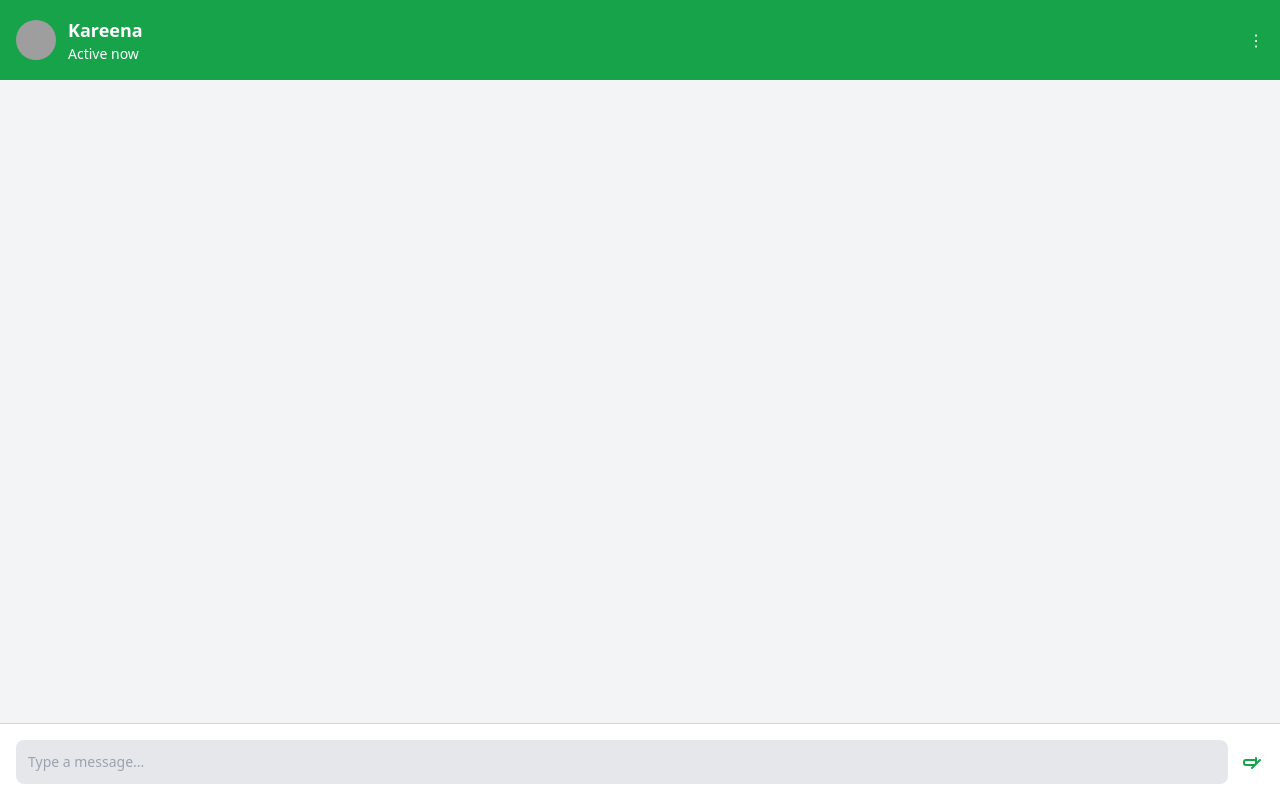
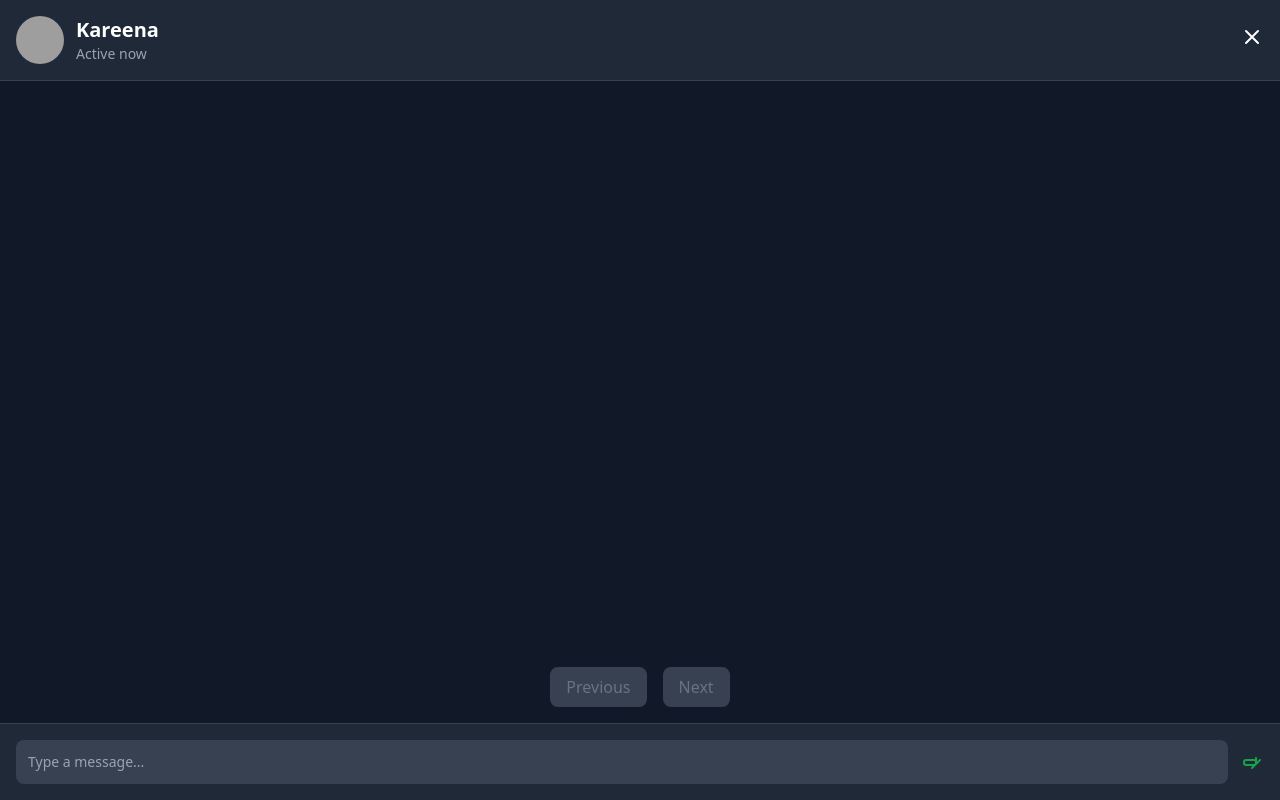
Before and after one commit to bogusdeck/whatsapp_chat_exporter, a FastAPI app: page /chat in a window 1280 px wide. Run offline with FastAPI, Linux system fonts and the light colour scheme; data that the repository does not hold is empty; parts of the project's set-up code (start-up, migrations or seed data) failed here and were passed over; some libraries are stand-ins or nearby versions; grey boxes are pictures that could not be loaded.

Commit message:
works 50 percent

```diff
--- a/api/index.py
+++ b/api/index.py
@@ -1,17 +1,14 @@
-# api/index.py
 import os
 import hashlib
 from fastapi import FastAPI, File, UploadFile, Request, HTTPException, BackgroundTasks
-from fastapi.responses import HTMLResponse, JSONResponse, RedirectResponse
+from fastapi.responses import HTMLResponse, RedirectResponse
 from fastapi.templating import Jinja2Templates
 from fastapi.staticfiles import StaticFiles
 from pathlib import Path
 import zipfile
 import datetime
 import shutil
-from typing import Dict, List, Tuple
-import asyncio
-from dataclasses import dataclass
+from typing import List, Dict, Tuple
 from firebase_admin import credentials, firestore, storage, initialize_app
 import logging
 from dotenv import load_dotenv
@@ -21,14 +18,6 @@ load_dotenv()
 
 logging.basicConfig(level=logging.INFO)
 logger = logging.getLogger(__name__)
-
-@dataclass
-class ChatMessage:
-    timestamp: datetime.datetime
-    sender: str
-    message: str
-    media: List[str] = None
-    media_urls: List[str] = None
 
 class FirebaseClient:
     def __init__(self):
@@ -52,15 +41,11 @@ class ChatProcessor:
         self.upload_folder = Path("chat_uploads")
         self.upload_folder.mkdir(exist_ok=True)
 
-    async def process_chat_file(self, file: UploadFile) -> Tuple[List[ChatMessage], int]:
+    async def process_chat_file(self, file: UploadFile) -> Tuple[List[Dict], int]:
         """Process uploaded chat ZIP file and return parsed messages."""
         chat_zip = self.upload_folder / file.filename
-
         try:
-            # Save and extract ZIP
             await self._save_and_extract_zip(file, chat_zip)
-
-            # Process chat contents
             extracted_folder = chat_zip.with_suffix('')
             chat_file = next(extracted_folder.glob("*.txt"), None)
 
@@ -68,11 +53,9 @@ class ChatProcessor:
                 raise HTTPException(status_code=400, detail="No chat file found in ZIP")
 
             messages, count = await self._parse_and_process_messages(chat_file, extracted_folder)
-
             return messages, count
 
         finally:
-            # Cleanup
             self._cleanup_files(chat_zip)
 
     async def _save_and_extract_zip(self, file: UploadFile, chat_zip: Path):
@@ -92,7 +75,7 @@ class ChatProcessor:
         self,
         chat_file: Path,
         extracted_folder: Path
-    ) -> Tuple[List[ChatMessage], int]:
+    ) -> Tuple[List[Dict], int]:
         """Parse chat messages and process media files."""
         messages, count = parse_chat(chat_file)
 
@@ -124,53 +107,34 @@ class ChatProcessor:
 
         return media_mapping
 
-    async def _store_messages(self, messages: List[ChatMessage]):
-        """Store messages in Firestore with deduplication."""
+    async def _store_messages(self, messages: List[Dict]):
+        """Store messages in Firestore with deduplication and msg_no field."""
         batch = self.firebase.db.batch()
         messages_ref = self.firebase.db.collection('whatsapp_messages')
 
-        for msg in messages:
+        messages.sort(key=lambda msg: msg['timestamp'])
+
+        for idx, msg in enumerate(messages, start=1):
             doc_id = self._generate_message_id(msg)
 
-            if not self._message_exists(doc_id):  # No `await` here
+            if not self._message_exists(doc_id):
+                msg["msg_no"] = idx
                 doc_ref = messages_ref.document(doc_id)
-                batch.set(doc_ref, self._message_to_dict(msg))
+                batch.set(doc_ref, msg)
 
-        # Remove `await` here, as commit() is usually a synchronous call in Firestore
         batch.commit()
-
-    async def _get_messages(self):
-        """Retrieve messages from Firestore, sorted by timestamp."""
-        messages_ref = self.firebase.db.collection('whatsapp_messages').order_by("timestamp")
-        messages = messages_ref.stream()
-        sorted_messages = [message.to_dict() for message in messages]
-        print(sorted_messages)
-        return sorted_messages
-
 
     def _message_exists(self, doc_id: str) -> bool:
         """Check if a message already exists in Firestore."""
         doc_ref = self.firebase.db.collection('whatsapp_messages').document(doc_id)
-        doc_snapshot = doc_ref.get()  # Synchronously fetch the document
+        doc_snapshot = doc_ref.get()
         return doc_snapshot.exists
 
-
     @staticmethod
-    def _generate_message_id(msg: ChatMessage) -> str:
+    def _generate_message_id(msg: Dict) -> str:
         """Generate a unique message ID based on message content and timestamp."""
-        # Combine timestamp, sender, and message content for a unique identifier
-        unique_str = f"{msg.timestamp}_{msg.sender}_{msg.message}"
+        unique_str = f"{msg['timestamp']}_{msg['sender']}_{msg['message']}"
         return hashlib.md5(unique_str.encode()).hexdigest()
-
-
-    def _message_to_dict(self, msg: ChatMessage) -> Dict[str, str]:
-        """Convert a ChatMessage instance to a dictionary for Firestore storage."""
-        return {
-            "timestamp": msg.timestamp.isoformat(),
-            "sender": msg.sender,
-            "message": msg.message,
-            "media_urls": msg.media_urls,
-        }
 
     @staticmethod
     def _cleanup_files(chat_zip: Path):
@@ -182,7 +146,6 @@ class ChatProcessor:
         except Exception as e:
             logger.error(f"Cleanup error: {e}")
 
-
 app = FastAPI()
 templates = Jinja2Templates(directory="templates")
 app.mount("/static", StaticFiles(directory="static"), name="static")
@@ -193,57 +156,53 @@ chat_processor = ChatProcessor(firebase_client)
 @app.get("/", response_class=HTMLResponse)
 async def home(request: Request):
     """Render home page with upload form."""
-    return templates.TemplateResponse(
-        "index.html",
-        {
-            "request": request,
-            "title": "WhatsApp Chat Analyzer"
-        }
-    )
+    return templates.TemplateResponse("index.html", {
+        "request": request,
+        "title": "WhatsApp Chat Analyzer"
+    })
 
 @app.post("/upload")
-async def upload_chat(
-    background_tasks: BackgroundTasks,
-    file: UploadFile = File(...)
-) -> RedirectResponse:
+async def upload_chat(background_tasks: BackgroundTasks, file: UploadFile = File(...)) -> RedirectResponse:
     """Handle chat file upload and processing."""
     try:
         messages, count = await chat_processor.process_chat_file(file)
         logger.info(f"Processed {count} messages successfully")
-
-        return RedirectResponse(
-            url=f"/chat?count={count}",
-            status_code=303
-        )
+        return RedirectResponse(url=f"/chat?count={count}", status_code=303)
 
     except Exception as e:
         logger.error(f"Upload error: {e}")
-        raise HTTPException(
-            status_code=500,
-            detail="Failed to process chat file"
-        )
+        raise HTTPException(status_code=500, detail="Failed to process chat file")
 
-@app.get("/chat")
-async def display_chat(request: Request, count: int = 0):
-    """Display processed chat messages."""
-    messages = await chat_processor._get_messages()
+@app.get("/chat", response_class=HTMLResponse)
+async def display_chat(request: Request, count: int = 0, start_after: int = None, start_before: int = None):
+    """Render chat messages with pagination based on msg_no."""
+    messages_ref = firebase_client.db.collection("whatsapp_messages").order_by("msg_no", direction=firestore.Query.ASCENDING)
 
-    return templates.TemplateResponse(
-        "chat.html",
-        {
-            "request": request,
-            "messages": messages,
-            "count": count
-        }
-    )
+    if start_after is not None:
+        messages_ref = messages_ref.start_after({"msg_no": start_after})
+
+    if start_before is not None:
+        messages_ref = messages_ref.end_before({"msg_no": start_before})
+
+    messages_stream = messages_ref.limit(20).stream()
+    messages = [message.to_dict() for message in messages_stream]
+
+    next_start_after = messages[-1]["msg_no"] if messages else None
+    prev_start_before = messages[0]["msg_no"] if messages else None
+
+    messages.reverse()
+
+    return templates.TemplateResponse("chat.html", {
+        "request": request,
+        "messages": messages,
+        "next_start_after": next_start_after,
+        "prev_start_before": prev_start_before,
+    })
 
 @app.exception_handler(HTTPException)
 async def http_exception_handler(request: Request, exc: HTTPException):
     return templates.TemplateResponse(
         "error.html",
-        {
-            "request": request,
-            "error": exc.detail
-        },
+        {"request": request, "error": exc.detail},
         status_code=exc.status_code
     )
--- a/templates/chat.html
+++ b/templates/chat.html
@@ -4,66 +4,113 @@
 <head>
     <meta charset="UTF-8">
     <meta name="viewport" content="width=device-width, initial-scale=1.0">
-    <title>Chat</title>
+    <title>WhatsApp Chat</title>
     <script src="https://cdn.tailwindcss.com"></script>
 </head>
 
-<body class="bg-gray-100 font-sans h-screen flex flex-col">
+<body class="bg-gray-900 text-white font-sans h-screen flex flex-col">
 
     <!-- Chat Header -->
-    <div class="bg-green-600 p-4 text-white flex items-center justify-between">
+    <div class="bg-gray-800 p-4 text-white flex items-center justify-between border-b border-gray-700">
         <div class="flex items-center">
-            <img src="https://upload.wikimedia.org/wikipedia/commons/7/7c/Profile_avatar_placeholder_large.png" alt="Avatar" class="w-10 h-10 rounded-full mr-3">
+            <img src="https://upload.wikimedia.org/wikipedia/commons/7/7c/Profile_avatar_placeholder_large.png"
+                alt="Avatar" class="w-12 h-12 rounded-full mr-3">
             <div>
-                <h2 class="font-semibold text-lg">Kareena</h2>
-                <p class="text-sm">Active now</p>
+                <h2 class="font-semibold text-xl">Kareena</h2>
+                <p class="text-sm text-gray-400">Active now</p>
             </div>
         </div>
-        <div>
-            <button class="text-white">
-                ⋮
+        <!-- Dropdown Menu -->
+        <div class="relative">
+            <button id="dropdownButton" class="text-white focus:outline-none">
+                <svg xmlns="http://www.w3.org/2000/svg" class="w-6 h-6" fill="none" viewBox="0 0 24 24" stroke="currentColor">
+                    <path stroke-linecap="round" stroke-linejoin="round" stroke-width="2"
+                        d="M6 18L18 6M6 6l12 12"></path>
+                </svg>
             </button>
+            <div id="dropdownMenu" class="absolute right-0 mt-2 w-48 bg-gray-800 text-white rounded-lg shadow-lg hidden">
+                <ul>
+                    <li><a href="#" class="block px-4 py-2 text-sm hover:bg-gray-700">photos</a></li>
+                    <li><a href="/" class="block px-4 py-2 text-sm hover:bg-gray-700">add more chat</a></li>
+                    <li><a href="#" class="block px-4 py-2 text-sm hover:bg-gray-700">log out</a></li>
+                </ul>
+            </div>
         </div>
     </div>
 
-    <!-- Chat Messages -->
-    <div class="flex-1 overflow-y-auto p-4 space-y-4">
-
-        <!-- Loop through messages -->
-        {% for msg in messages %}
-            <div class="flex {{ 'justify-end' if msg.sender == 'You' else 'justify-start' }}">
-
-                <!-- Sender message bubble -->
-                <div class="bg-green-500 text-white p-3 rounded-lg max-w-xs break-words {{ 'ml-16' if msg.sender == 'You' else '' }}">
-                    <p class="text-sm">{{ msg.message }}</p>
-
-                    <!-- Display media if available -->
-                    {% if msg.media_urls %}
+    <!-- Chat Container -->
+    <div id="chat" class="flex-1 overflow-y-auto p-4 space-y-4 flex flex-col-reverse">
+        {% for message in messages %}
+            <div class="message flex {{ 'justify-end' if message.sender == 'You' else 'justify-start' }} mb-4">
+                <div class="bg-gray-700 text-white p-3 rounded-lg max-w-xs break-words {{ 'ml-16' if message.sender == 'You' else '' }}">
+                    <p class="text-sm">{{ message.message }}</p>
+                    {% if message.media_urls %}
                         <div class="mt-2">
-                            {% for url in msg.media_urls %}
-                                <img src="{{ url }}" alt="media" class="w-64 h-64 rounded-lg">
+                            {% for media_url in message.media_urls %}
+                                <img src="{{ media_url }}" alt="media" class="w-64 h-64 rounded-lg mb-2">
                             {% endfor %}
                         </div>
                     {% endif %}
-
-                    <!-- Timestamp -->
-                    <p class="text-xs text-gray-400 mt-1">{{ msg.timestamp }}</p>
+                    <p class="text-xs text-gray-400 mt-1">{{ message.timestamp }}</p>
                 </div>
-
             </div>
         {% endfor %}
     </div>
 
-    <!-- Chat Input -->
-    <div class="bg-white p-4 flex items-center border-t border-gray-300">
-        <input type="text" placeholder="Type a message..." class="w-full bg-gray-200 p-3 rounded-lg text-sm focus:outline-none focus:ring-2 focus:ring-green-500" id="messageInput">
+    <!-- Pagination -->
+    <div class="text-center p-4">
+        <div class="flex justify-center space-x-4">
+            {% if prev_start_before %}
+                <a href="/chat?start_before={{ prev_start_before }}" class="bg-gray-700 text-gray-300 px-4 py-2 rounded-lg hover:bg-gray-600">
+                    Previous
+                </a>
+            {% else %}
+                <span class="bg-gray-700 text-gray-500 px-4 py-2 rounded-lg cursor-not-allowed">
+                    Previous
+                </span>
+            {% endif %}
+
+            {% if next_start_after %}
+                <a href="/chat?start_after={{ next_start_after }}" class="bg-gray-700 text-gray-300 px-4 py-2 rounded-lg hover:bg-gray-600">
+                    Next
+                </a>
+            {% else %}
+                <span class="bg-gray-700 text-gray-500 px-4 py-2 rounded-lg cursor-not-allowed">
+                    Next
+                </span>
+            {% endif %}
+        </div>
+    </div>
+
+    <!-- Message Input -->
+    <div class="bg-gray-800 p-4 flex items-center border-t border-gray-700">
+        <input type="text" placeholder="Type a message..." class="w-full bg-gray-700 text-white p-3 rounded-lg text-sm focus:outline-none focus:ring-2 focus:ring-green-500" id="messageInput">
         <button class="text-green-600 ml-3">
             <svg xmlns="http://www.w3.org/2000/svg" class="w-6 h-6" fill="none" viewBox="0 0 24 24" stroke="currentColor">
-                <path stroke-linecap="round" stroke-linejoin="round" stroke-width="2" d="M16 8v6m0 0l-4 4m4-4l4-4m-8 0H6a2 2 0 00-2 2v1a2 2 0 002 2h8a2 2 0 002-2v-1a2 2 0 00-2-2z"></path>
+                <path stroke-linecap="round" stroke-linejoin="round" stroke-width="2"
+                    d="M16 8v6m0 0l-4 4m4-4l4-4m-8 0H6a2 2 0 00-2 2v1a2 2 0 002 2h8a2 2 0 002-2v-1a2 2 0 00-2-2z">
+                </path>
             </svg>
         </button>
     </div>
 
+    <script>
+        // Dropdown functionality
+        const dropdownButton = document.getElementById('dropdownButton');
+        const dropdownMenu = document.getElementById('dropdownMenu');
+
+        dropdownButton.addEventListener('click', () => {
+            dropdownMenu.classList.toggle('hidden');
+        });
+
+        // Close the dropdown if clicked outside
+        window.addEventListener('click', (e) => {
+            if (!dropdownButton.contains(e.target) && !dropdownMenu.contains(e.target)) {
+                dropdownMenu.classList.add('hidden');
+            }
+        });
+    </script>
+
 </body>
 
 </html>
```
Also changed, not shown: api/utils.py (+3 -11 lines).
